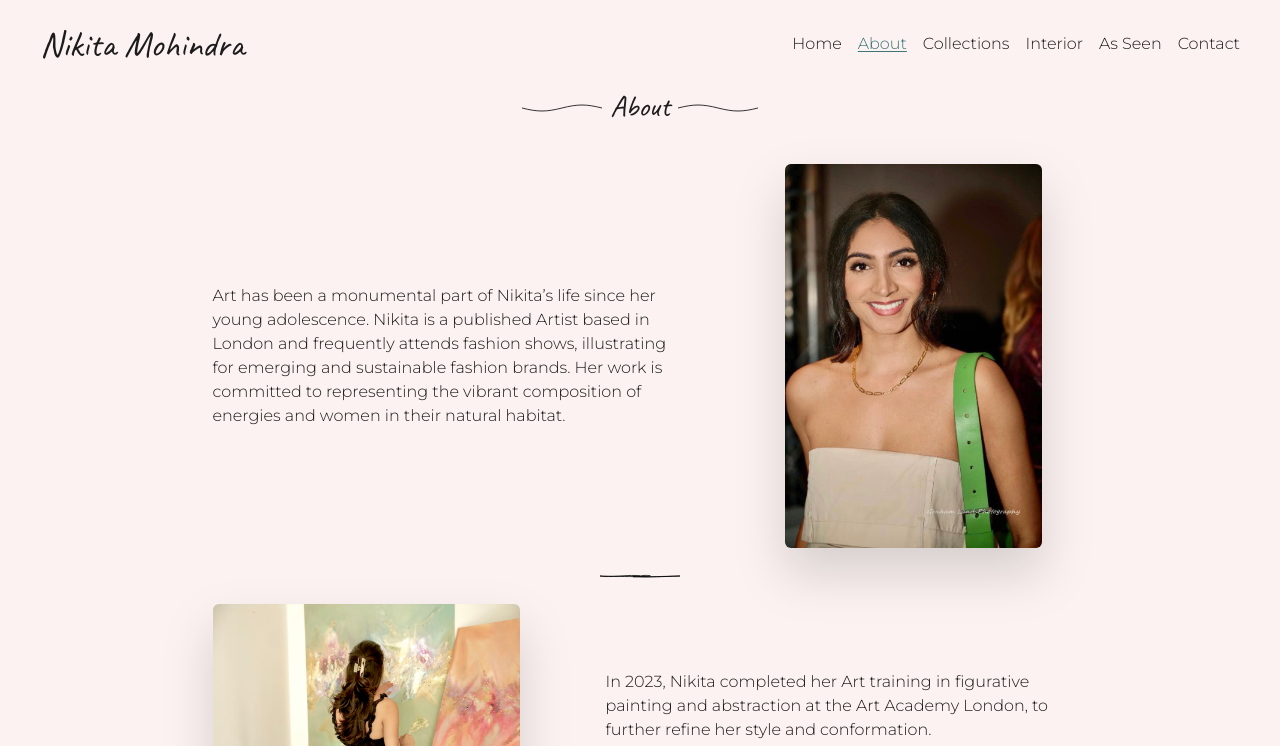
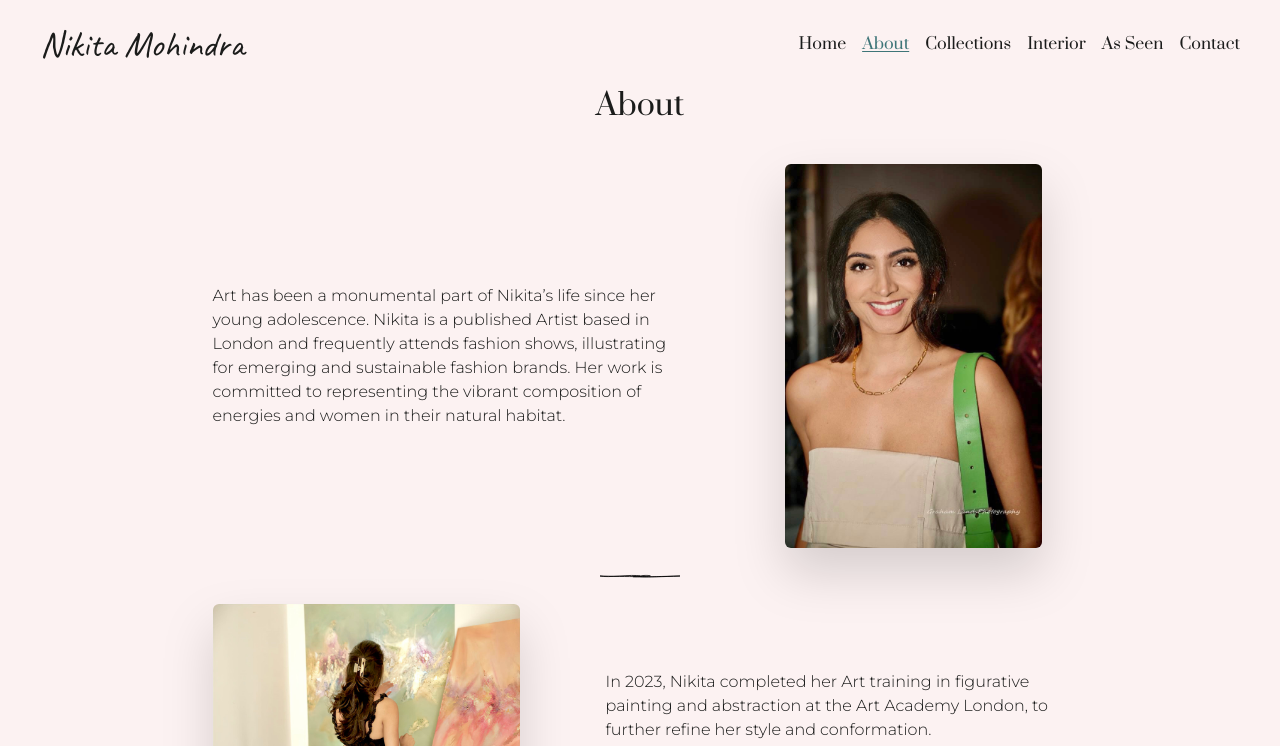
Before and after one commit to BAK2K3/nikitamohindra, a website: page src/html/about.html in a window 1280 px wide. Shown: the top 746 px of the page. Drawn offline with Linux system fonts and the light colour scheme.

Commit message:
style(common): update heading fontface

```diff
--- a/src/html/about.html
+++ b/src/html/about.html
@@ -7,7 +7,7 @@
     <link rel="preconnect" href="https://fonts.googleapis.com" />
     <link rel="preconnect" href="https://fonts.gstatic.com" crossorigin />
     <link
-      href="https://fonts.googleapis.com/css2?family=Arimo&family=Assistant&family=Caveat:wght@400;600&family=Yellowtail&family=Montserrat:wght@300&display=swap"
+      href="https://fonts.googleapis.com/css2?family=Arimo&family=Assistant&family=Caveat:wght@400;600&family=Prata&family=Yellowtail&family=Montserrat:wght@300&display=swap"
       rel="stylesheet"
     />
   </head>
@@ -63,7 +63,7 @@
         class="max-h-0 lg:!max-h-none lg:!overflow-hidden w-full block overflow-hidden flex-grow lg:flex lg:items-center transition-all lg:w-auto"
       >
         <div
-          class="flex flex-row justify-end text-sm md:text-base lg:flex-grow"
+          class="flex flex-row justify-end text-sm md:text-base lg:flex-grow font-prata"
         >
           <a
             href="/src/html/index.html"
@@ -111,7 +111,7 @@
       class="fixed top-0 left-0 z-40 flex items-center justify-center w-0 h-0 duration-700 opacity-0 bg-customBlack closed"
     >
       <div
-        class="flex flex-col space-y-3 font-light text-center text-customWhite"
+        class="flex flex-col space-y-3 font-light text-center text-customWhite font-prata"
       >
         <img src="/src/img/sig-white.png" class="max-h-12" alt="" />
         <a
@@ -120,7 +120,7 @@
           >Home</a
         >
         <a
-          class="underline duration-300 pointer-events-none underline-offset-4 hover:text-customBlue"
+          class="underline duration-300 pointer-events-none underline-offset-4 text-customBlue"
           href="/src/html/about.html"
           >About</a
         >
@@ -168,57 +168,11 @@
         <div id="aboutMeBody" class="pb-20 overflow-y-auto 2xl:w-1/2">
           <!-- Header -->
           <div id="aboutHeader" class="flex justify-center w-full flex-nowrap">
-            <div
-              class="justify-center w-20 transition-opacity duration-500 ease-in-out transform translate-y-4 opacity-0 fade-effect"
-            >
-              <svg
-                xmlns="http://www.w3.org/2000/svg"
-                viewBox="0 0 200 20"
-                class="w-20 h-auto"
-              >
-                <path
-                  d="M0 10 C 40 20, 60 20, 100 10"
-                  fill="none"
-                  stroke="black"
-                  stroke-width="2"
-                />
-                <path
-                  d="M100 10 C 140 0, 160 0, 200 10"
-                  fill="none"
-                  stroke="black"
-                  stroke-width="2"
-                />
-              </svg>
-            </div>
-
             <h1
-              class="ml-2 mr-2 text-3xl transition-opacity duration-500 ease-in-out transform opacity-0 fade-effect font-caveat"
+              class="ml-2 mr-2 text-3xl transition-opacity duration-500 ease-in-out transform opacity-0 fade-effect font-prata"
             >
               About
             </h1>
-
-            <div
-              class="justify-center w-20 transition-opacity duration-500 ease-in-out transform translate-y-4 opacity-0 fade-effect"
-            >
-              <svg
-                xmlns="http://www.w3.org/2000/svg"
-                viewBox="0 0 200 20"
-                class="w-20 h-auto"
-              >
-                <path
-                  d="M0 10 C 40 0, 60 0, 100 10"
-                  fill="none"
-                  stroke="black"
-                  stroke-width="2"
-                />
-                <path
-                  d="M100 10 C 140 20, 160 20, 200 10"
-                  fill="none"
-                  stroke="black"
-                  stroke-width="2"
-                />
-              </svg>
-            </div>
           </div>
           <!-- Section 1 -->
           <div
--- a/tailwind.config.js
+++ b/tailwind.config.js
@@ -12,7 +12,8 @@ module.exports = {
         caveat: ["Caveat", "cursive"],
         arimo: ["Arimo", "sans-serif"],
         assistant: ["Assistant", "sans-serif"],
-        montserrat: ["Montserrat", "sas-serif"],
+        montserrat: ["Montserrat", "sans-serif"],
+        prata: ["Prata", "sans-serif"],
       },
     },
     colors: {
```
Also changed, not shown: src/html/collections.html (+20 -20 lines), dist/output.css.
